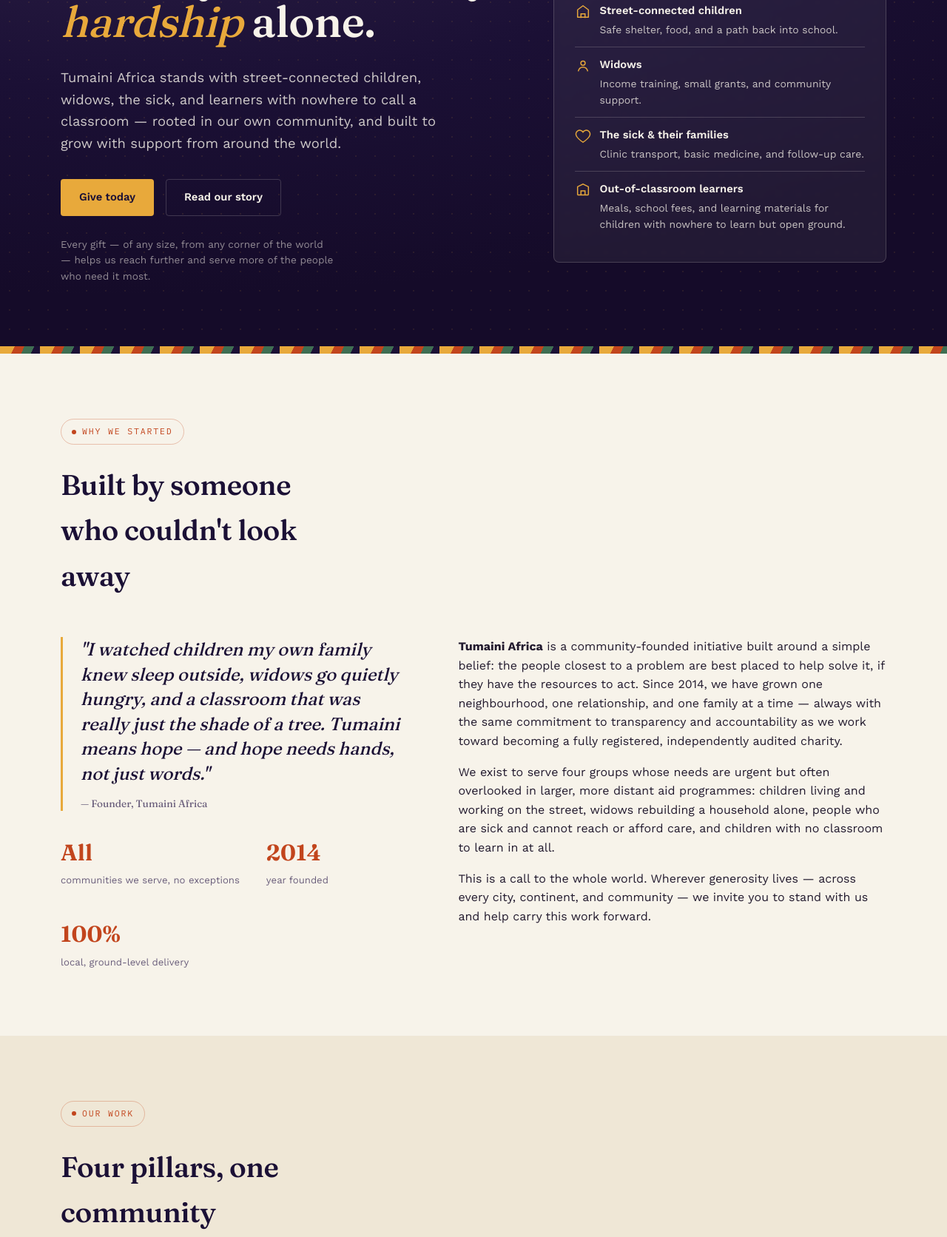
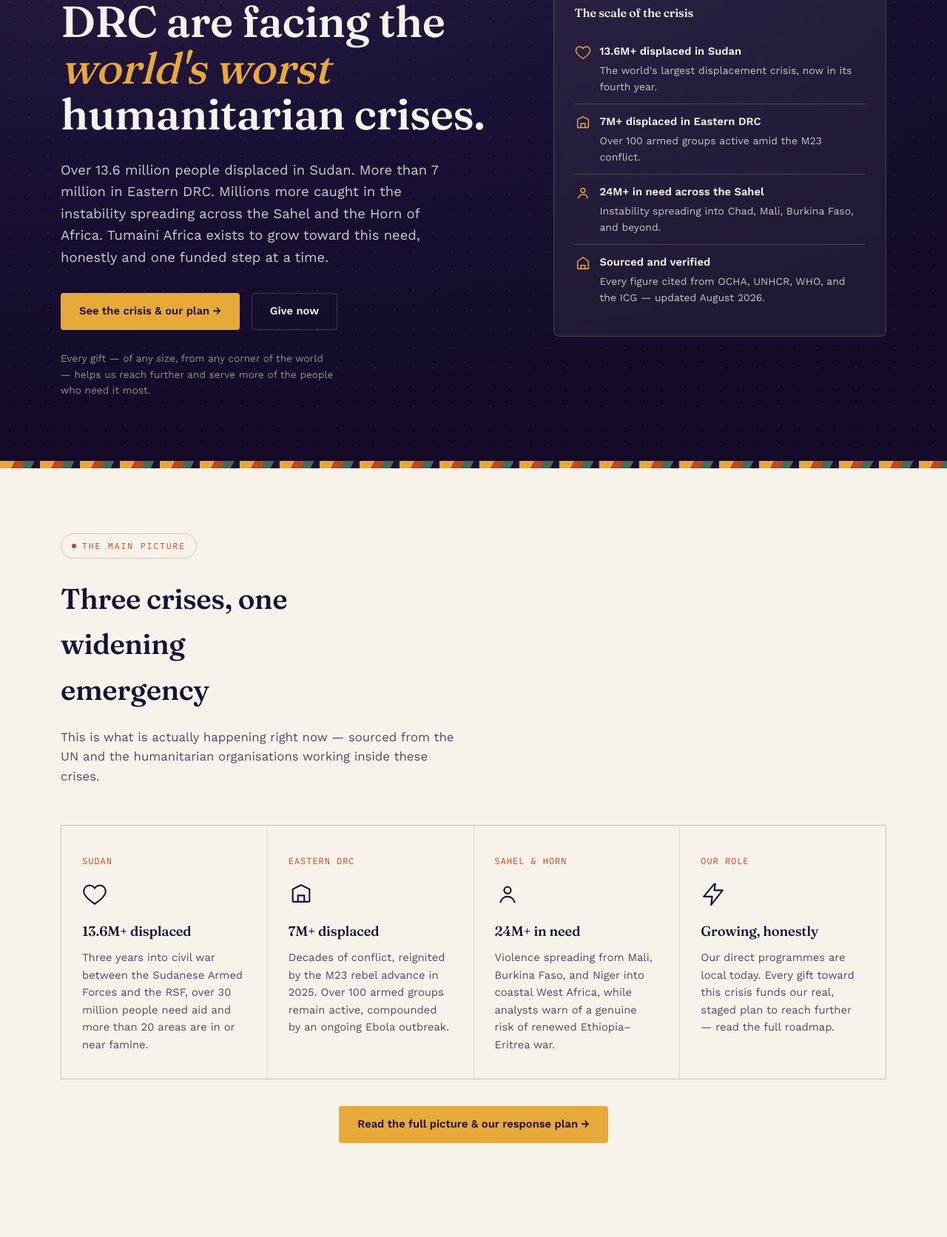
Before and after one commit to justinokello843-debug/Tumainiafrica, a plain HTML site: page index.html in a window 1280 px wide. Shown: the part 301-1973 px from the top of the page at 74% size. Drawn offline with nearby package versions, Linux system fonts and the light colour scheme.

Commit message:
Add files via upload

```diff
--- a/index.html
+++ b/index.html
@@ -373,39 +373,81 @@
     <div class="hero-pattern" aria-hidden="true"></div>
     <div class="wrap hero-grid">
       <div>
-        <span class="eyebrow">Serving communities since 2014</span>
-        <h1>Nobody should carry <em>hardship</em> alone.</h1>
-        <p class="lead">Tumaini Africa stands with street-connected children, widows, the sick, and learners with nowhere to call a classroom — rooted in our own community, and built to grow with support from around the world.</p>
+        <span class="eyebrow">Where the need is greatest, right now</span>
+        <h1>Sudan and Eastern DRC are facing the <em>world's worst</em> humanitarian crises.</h1>
+        <p class="lead">Over 13.6 million people displaced in Sudan. More than 7 million in Eastern DRC. Millions more caught in the instability spreading across the Sahel and the Horn of Africa. Tumaini Africa exists to grow toward this need, honestly and one funded step at a time.</p>
         <div class="hero-actions">
-          <a href="give.html" class="btn btn-gold">Give today</a>
-          <a href="#story" class="btn btn-outline">Read our story</a>
+          <a href="crisis-response.html" class="btn btn-gold">See the crisis &amp; our plan →</a>
+          <a href="give.html" class="btn btn-outline">Give now</a>
         </div>
         <p class="hero-note">Every gift — of any size, from any corner of the world — helps us reach further and serve more of the people who need it most.</p>
       </div>
       <div class="hero-visual">
         <div class="badge-card">
-          <h4>Who we walk alongside</h4>
+          <h4>The scale of the crisis</h4>
           <div class="pillar-mini">
-            <svg viewBox="0 0 24 24" fill="none" stroke="currentColor" stroke-width="1.6"><path d="M12 3 4 9v11h16V9l-8-6Z" stroke-linejoin="round"/><path d="M9 21v-6h6v6"/></svg>
-            <p><strong>Street-connected children</strong>Safe shelter, food, and a path back into school.</p>
+            <svg viewBox="0 0 24 24" fill="none" stroke="currentColor" stroke-width="1.6"><path d="M12 21s-7-4.6-9.6-9A5.5 5.5 0 0 1 12 6a5.5 5.5 0 0 1 9.6 6c-2.6 4.4-9.6 9-9.6 9Z"/></svg>
+            <p><strong>13.6M+ displaced in Sudan</strong>The world's largest displacement crisis, now in its fourth year.</p>
+          </div>
+          <div class="pillar-mini">
+            <svg viewBox="0 0 24 24" fill="none" stroke="currentColor" stroke-width="1.6"><path d="M4 19V7l8-4 8 4v12"/><path d="M4 19h16M9 19v-6h6v6"/></svg>
+            <p><strong>7M+ displaced in Eastern DRC</strong>Over 100 armed groups active amid the M23 conflict.</p>
           </div>
           <div class="pillar-mini">
             <svg viewBox="0 0 24 24" fill="none" stroke="currentColor" stroke-width="1.6"><circle cx="12" cy="8" r="3.2"/><path d="M5 20c1-4 4-6 7-6s6 2 7 6"/></svg>
-            <p><strong>Widows</strong>Income training, small grants, and community support.</p>
+            <p><strong>24M+ in need across the Sahel</strong>Instability spreading into Chad, Mali, Burkina Faso, and beyond.</p>
           </div>
           <div class="pillar-mini">
-            <svg viewBox="0 0 24 24" fill="none" stroke="currentColor" stroke-width="1.6"><path d="M12 21s-7-4.6-9.6-9A5.5 5.5 0 0 1 12 6a5.5 5.5 0 0 1 9.6 6c-2.6 4.4-9.6 9-9.6 9Z"/></svg>
-            <p><strong>The sick &amp; their families</strong>Clinic transport, basic medicine, and follow-up care.</p>
-          </div>
-          <div class="pillar-mini">
-            <svg viewBox="0 0 24 24" fill="none" stroke="currentColor" stroke-width="1.6"><path d="M4 19V7l8-4 8 4v12"/><path d="M4 19h16M9 19v-6h6v6"/></svg>
-            <p><strong>Out-of-classroom learners</strong>Meals, school fees, and learning materials for children with nowhere to learn but open ground.</p>
+            <svg viewBox="0 0 24 24" fill="none" stroke="currentColor" stroke-width="1.6"><path d="M12 3 4 9v11h16V9l-8-6Z" stroke-linejoin="round"/><path d="M9 21v-6h6v6"/></svg>
+            <p><strong>Sourced and verified</strong>Every figure cited from OCHA, UNHCR, WHO, and the ICG — updated August 2026.</p>
           </div>
         </div>
       </div>
     </div>
   </section>
   <div class="kente" role="presentation"></div>
+
+  <!-- CRISIS OVERVIEW — the main picture -->
+  <section aria-label="The crises driving our mission">
+    <div class="wrap">
+      <div class="section-head reveal">
+        <span class="eyebrow">The main picture</span>
+        <h2>Three crises, one widening emergency</h2>
+        <p>This is what is actually happening right now — sourced from the UN and the humanitarian organisations working inside these crises.</p>
+      </div>
+
+      <div class="pillars reveal">
+        <article class="pillar-card">
+          <span class="num mono">SUDAN</span>
+          <svg viewBox="0 0 24 24" fill="none" stroke="currentColor" stroke-width="1.5"><path d="M12 21s-7-4.6-9.6-9A5.5 5.5 0 0 1 12 6a5.5 5.5 0 0 1 9.6 6c-2.6 4.4-9.6 9-9.6 9Z"/></svg>
+          <h3>13.6M+ displaced</h3>
+          <p>Three years into civil war between the Sudanese Armed Forces and the RSF, over 30 million people need aid and more than 20 areas are in or near famine.</p>
+        </article>
+        <article class="pillar-card">
+          <span class="num mono">EASTERN DRC</span>
+          <svg viewBox="0 0 24 24" fill="none" stroke="currentColor" stroke-width="1.5"><path d="M4 19V7l8-4 8 4v12"/><path d="M4 19h16M9 19v-6h6v6"/></svg>
+          <h3>7M+ displaced</h3>
+          <p>Decades of conflict, reignited by the M23 rebel advance in 2025. Over 100 armed groups remain active, compounded by an ongoing Ebola outbreak.</p>
+        </article>
+        <article class="pillar-card">
+          <span class="num mono">SAHEL &amp; HORN</span>
+          <svg viewBox="0 0 24 24" fill="none" stroke="currentColor" stroke-width="1.5"><circle cx="12" cy="8" r="3.2"/><path d="M5 20c1-4 4-6 7-6s6 2 7 6"/></svg>
+          <h3>24M+ in need</h3>
+          <p>Violence spreading from Mali, Burkina Faso, and Niger into coastal West Africa, while analysts warn of a genuine risk of renewed Ethiopia–Eritrea war.</p>
+        </article>
+        <article class="pillar-card">
+          <span class="num mono">OUR ROLE</span>
+          <svg viewBox="0 0 24 24" fill="none" stroke="currentColor" stroke-width="1.5"><path d="M13 2 3 14h8l-1 8 11-14h-8l1-6Z" stroke-linejoin="round"/></svg>
+          <h3>Growing, honestly</h3>
+          <p>Our direct programmes are local today. Every gift toward this crisis funds our real, staged plan to reach further — read the full roadmap.</p>
+        </article>
+      </div>
+
+      <div style="text-align:center; margin-top:36px;">
+        <a href="crisis-response.html" class="btn btn-gold">Read the full picture &amp; our response plan →</a>
+      </div>
+    </div>
+  </section>
 
   <section id="story" aria-label="Our story">
     <div class="wrap">
@@ -465,20 +507,6 @@
           <h3>Education for the less fortunate</h3>
           <p>For too many children, there is no classroom — only open ground beneath a tree. We provide two daily meals, reading and writing materials, and cover school fees, so that poverty never has to be the reason a child stops learning.</p>
         </article>
-      </div>
-
-      <div class="crisis-teaser reveal" style="margin-top:36px;">
-        <div class="crisis-teaser-text">
-          <span class="eyebrow">Where the need is greatest</span>
-          <h3>Sudan and Eastern DRC are facing the world's worst humanitarian crises</h3>
-          <p>See the verified figures, and our honest, funded plan to grow toward helping there.</p>
-        </div>
-        <div class="crisis-stats">
-          <div><b>13.6M</b><span>Displaced in Sudan</span></div>
-          <div><b>7M+</b><span>Displaced in DRC</span></div>
-          <div><b>24M+</b><span>In need, Sahel</span></div>
-        </div>
-        <a href="crisis-response.html" class="btn btn-ink" style="border-color:var(--ember); color:var(--ember);">See the full picture →</a>
       </div>
     </div>
   </section>
```
Also changed, not shown: 1 other file.
